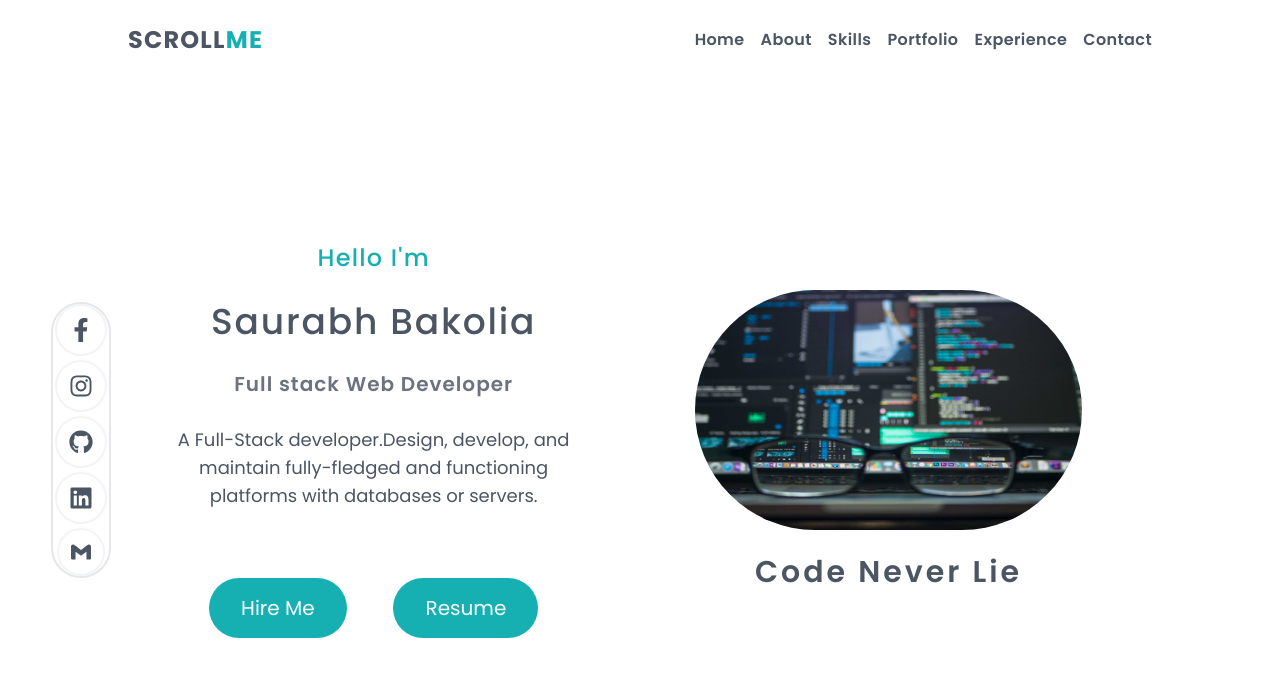
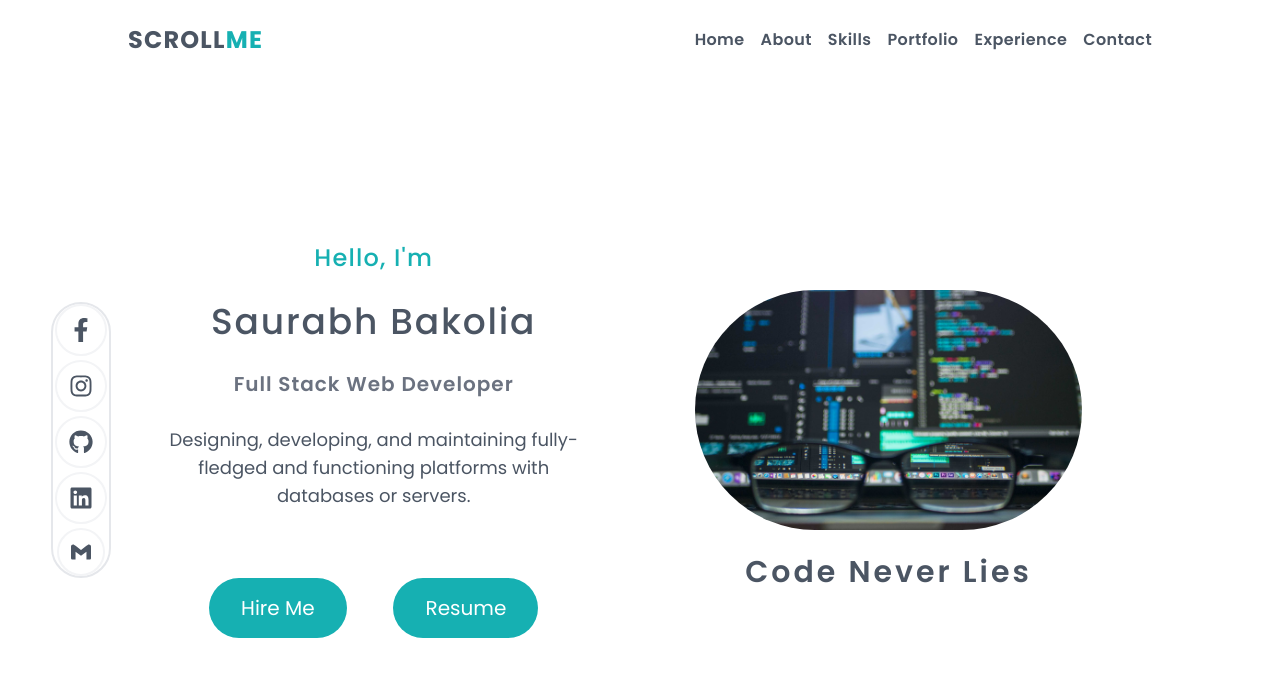
Before and after one commit to saurabhbakolia/Portfolio-Website, a React (Create React App) app: page / in a window 1280 px wide. Shown: the top 676 px of the page. Built offline with nearby package versions, Linux system fonts and the light colour scheme.

Commit message:
framer.motion added

```diff
--- a/package.json
+++ b/package.json
@@ -12,6 +12,7 @@
     "@testing-library/react": "^13.4.0",
     "@testing-library/user-event": "^13.5.0",
     "antd": "^5.0.4",
+    "framer-motion": "^10.16.16",
     "hamburger-react": "^2.5.0",
     "react": "^18.2.0",
     "react-dom": "^18.2.0",
--- a/src/App.css
+++ b/src/App.css
@@ -36,3 +36,33 @@
     transform: rotate(360deg);
   }
 }
+
+/* In your Tailwind CSS styles */
+@keyframes fadeIn {
+  from {
+    opacity: 0;
+  }
+  to {
+    opacity: 100;
+  }
+}
+
+.animate-fade-in {
+  animation: fadeIn 1.5s ease-in-out;
+}
+
+/* In your Tailwind CSS styles */
+@keyframes slideInFromBottom {
+  from {
+    transform: translateY(20px);
+    opacity: 0;
+  }
+  to {
+    transform: translateY(0);
+    opacity: 100;
+  }
+}
+
+.animate-slide-in {
+  animation: slideInFromBottom 1.5s ease-in-out;
+}
--- /dev/null
+++ b/src/components/CustomComponent/StyledButton.jsx
@@ -0,0 +1,18 @@
+import React from 'react';
+import { motion } from 'framer-motion';
+
+
+const StyledButton = ({ children }) => {
+    return (
+        <motion.button className='hover:shadow-md bg-[#16B0B2] text-white px-6 py-2 md:px-8 md:py-4 md:text-xl rounded-full'
+            whileHover={{ scale: 1.05 }}
+            whileTap={{ scale: 0.95 }}
+            transition={{ type: "spring", stiffness: 400, damping: 10 }}
+        >
+            {children}
+        </motion.button>
+
+    )
+}
+
+export default StyledButton
--- a/src/components/LandingPage.js
+++ b/src/components/LandingPage.js
@@ -1,39 +1,60 @@
-import React, { useState } from 'react'
-import Navbar from './Navbar'
-import SocialMediaIcons from './SocialMediaIcons'
-import { Link } from 'react-router-dom'
-import Image from '../assets/code.jpg'
+import React from 'react';
+import Navbar from './Navbar';
+import SocialMediaIcons from './SocialMediaIcons';
+import { Link } from 'react-router-dom';
+import Image from '../assets/code.jpg';
+import StyledButton from './CustomComponent/StyledButton';
 
 const LandingPage = () => {
     return (
-        <>
-            <main className="landing_page_bg w-screen h-screen">
-                <Navbar />
-                <div className='flex justify-between items-center w-full'>
-                    <div className='hidden lg:block lg:w-[15%] lg:h-[89.90vh]'><SocialMediaIcons /></div>
-                    <div className='w-[100%] h-[90vh] flex flex-col-reverse justify-evenly items-center lg:flex-row lg:justify-between lg:items-center lg:w-[85%] lg:h-[89.90vh] lg:mr-[15.5%]'>
-                        <div className='w-[90%] lg:w-[46%]  flex-col items-center justify-center md:space-y-7 space-y-5 text-center sm:text-center '>
-                            <h3 className='text-[#16B0B2] text-base md:text-2xl font-medium tracking-wider'>Hello I'm</h3>
-                            <h1 className='text-3xl md:text-6xl lg:text-4xl font-medium tracking-wider text-gray-600'>Saurabh Bakolia</h1>
-                            <p className='text-gray-500 font-semibold tracking-wider md:text-2xl lg:text-xl'>Full stack Web Developer</p>
-                            <p className='tracking-normal text-sm md:text-lg text-gray-600'>A Full-Stack developer.Design, develop, and maintain fully-fledged and functioning platforms with databases or servers. </p>
-                            <ul className='pt-2 lg:pt-10 flex sm:w-full justify-around sm:justify-evenly items-center'>
-                                <li><button className='hover:shadow-md bg-[#16B0B2] text-white px-6 py-2 md:px-8 md:py-4 md:text-xl rounded-full'><a href="mailto:saurabhbakolia2002@gmail" target="_blank" rel='noreferrer'>Hire Me</a></button></li>
-                                <li><button className='hover:shadow-md bg-[#16B0B2] text-white px-6 py-2 md:px-8 md:py-4 md:text-xl rounded-full'><a href='https://drive.google.com/file/d/1Aqoiz_AvFepCHk_LXB9K_9PNCD3XV93p/view?usp=sharing' download="Saurabh_Bakolia_Resume" target="_blank" rel='noreferrer'>Resume</a></button></li>
-                            </ul>
-                        </div>
-                        <div className='w-[90%] lg:w-[42%] md:max-w-[600px] text-center'>
-                            <img src={Image} alt="code_image" className='w-full h-[200px] md:h-[24vh] lg:h-[30vh] rounded-full contains cover-full' />
-                            <h2 className='pt-6 text-2xl md:text-4xl lg:text-3xl text-gray-600 font-semibold tracking-widest'>Code Never Lie</h2>
-                        </div>
+        <main className="landing_page_bg w-screen h-screen animate-fade-in animate-slide-in">
+            <Navbar />
+            <div className="flex justify-between items-center w-full">
+                <div className="hidden lg:block lg:w-[15%] lg:h-[89.90vh]">
+                    <SocialMediaIcons />
+                </div>
+                <div className="w-[100%] h-[90vh] flex flex-col-reverse justify-evenly items-center lg:flex-row lg:justify-between lg:items-center lg:w-[85%] lg:h-[89.90vh] lg:mr-[15.5%]">
+                    <div className="w-[90%] lg:w-[46%]  flex-col items-center justify-center md:space-y-7 space-y-5 text-center sm:text-center ">
+                        <h3 className="text-[#16B0B2] text-base md:text-2xl font-medium tracking-wider">
+                            Hello, I'm
+                        </h3>
+                        <h1 className="text-3xl md:text-6xl lg:text-4xl font-medium tracking-wider text-gray-600">
+                            Saurabh Bakolia
+                        </h1>
+                        <p className="text-gray-500 font-semibold tracking-wider md:text-2xl lg:text-xl">
+                            Full Stack Web Developer
+                        </p>
+                        <p className="tracking-normal text-sm md:text-lg text-gray-600">
+                            Designing, developing, and maintaining fully-fledged and
+                            functioning platforms with databases or servers.
+                        </p>
+                        <ul className="pt-2 lg:pt-10 flex sm:w-full justify-around sm:justify-evenly items-center">
+                            <li>
+                                <StyledButton>
+                                    <a href="mailto:saurabhbakolia2002@gmail.com" target="_blank" rel="noreferrer">
+                                        Hire Me
+                                    </a>
+                                </StyledButton>
+                            </li>
+                            <li>
+                                <StyledButton>
+                                    <a href="https://drive.google.com/file/d/1Aqoiz_AvFepCHk_LXB9K_9PNCD3XV93p/view?usp=sharing" download="Saurabh_Bakolia_Resume" target="_blank" rel="noreferrer">
+                                        Resume
+                                    </a>
+                                </StyledButton>
+                            </li>
+                        </ul>
+                    </div>
+                    <div className="w-[90%] lg:w-[42%] md:max-w-[600px] text-center">
+                        <img src={Image} alt="code_image" className="w-full h-[200px] md:h-[24vh] lg:h-[30vh] rounded-full object-cover" />
+                        <h2 className="pt-6 text-2xl md:text-4xl lg:text-3xl text-gray-600 font-semibold tracking-widest">
+                            Code Never Lies
+                        </h2>
                     </div>
                 </div>
-            </main>
-        </>
-    )
-}
+            </div>
+        </main>
+    );
+};
 
-export default LandingPage
-
-
-// #16B0B2
+export default LandingPage;
```
Also changed, not shown: 1 other file (tests, documents, lock files or other folders).
